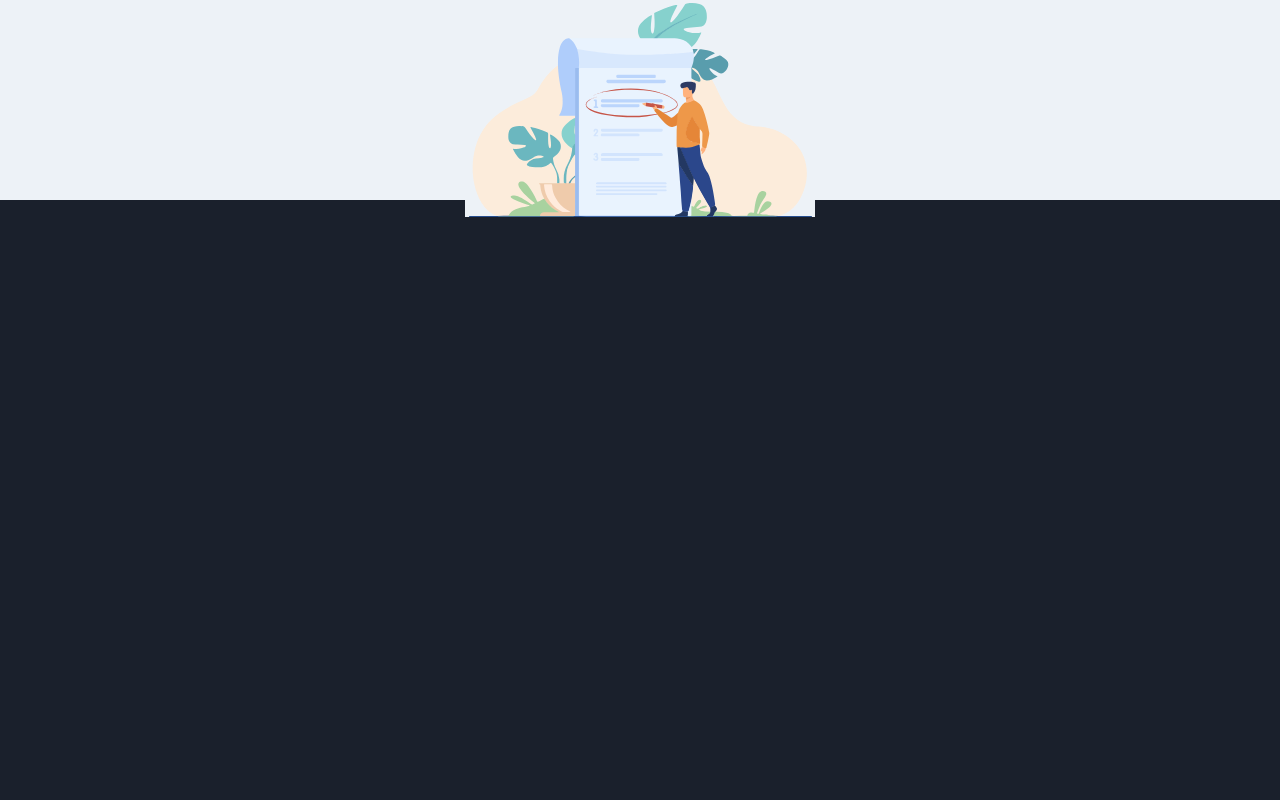
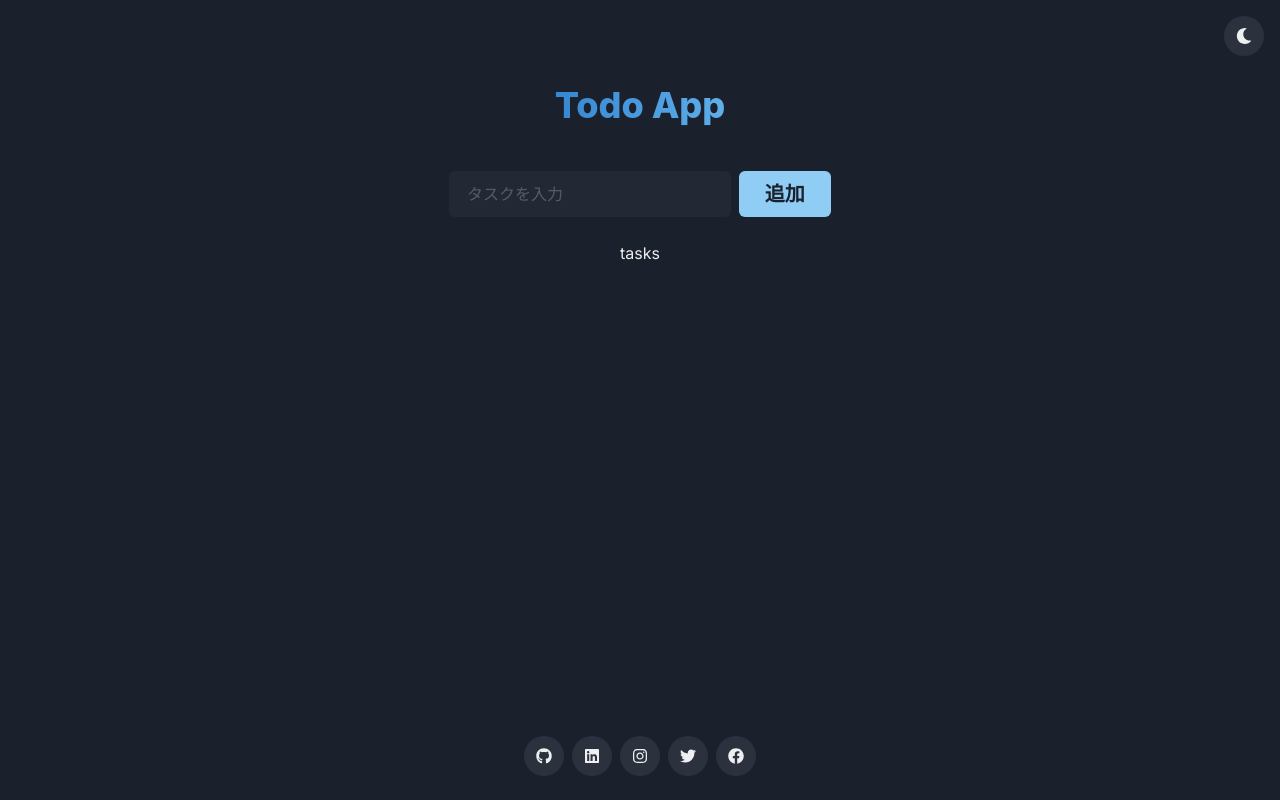
Before and after one commit to ka70/nextjs-tutorial, a Next.js app in the folder todo-app-test/: page / in a window 1280 px wide. Built offline with nearby package versions, Linux system fonts and the light colour scheme.

Commit message:
chakrauiをindexに変更

```diff
--- a/todo-app-test/app/page.tsx
+++ b/todo-app-test/app/page.tsx
@@ -1,13 +1,130 @@
-import { Box, Image, VStack } from '../components/ChakraUi';
+'use client'
+
+import { Flex, Heading, IconButton, Link, VStack, useColorMode, useToast, } from "@chakra-ui/react";
+import { useEffect, useState } from "react";
+import { FaFacebook, FaGithub, FaInstagram, FaLinkedin, FaMoon, FaSun, FaTwitter, } from "react-icons/fa";
+import AddTask from "../components/AddTask";
+import TaskList from "../components/tasks";
+
+
+interface Task {
+  id: number;
+  body: string;
+  check: boolean;
+}
 
 export default function Home() {
-  const imageSrc = './vercel.svg'; // ここに定数としてsrcを設定
+  const toast = useToast();
+  const [tasks, setTasks] = useState<Task[]>(
+    () => JSON.parse(localStorage.getItem("tasks")) || []
+  );
+
+  useEffect(() => {
+    localStorage.setItem("tasks", JSON.stringify(tasks));
+  }, [tasks]);
+
+  function deleteTask(id: number) {
+    const newTasks = tasks.filter((task) => task.id !== id);
+    setTasks(newTasks);
+  }
+
+  function deleteTaskAll() {
+    setTasks([]);
+  }
+
+  function checkTask(id: number) {
+    const newTasksCheck = tasks.map((task) => {
+      if (task.id === id) {
+        task.check = !task.check;
+      }
+      return task;
+    });
+
+    setTasks(newTasksCheck);
+  }
+
+  function updateTask(id: number, body: string, onClose: () => void) {
+    const info = body.trim();
+
+    if (!info) {
+      toast({
+        title: "Digite sua tarefa",
+        position: "top",
+        status: "warning",
+        duration: 2000,
+        isClosable: true,
+      });
+
+      return;
+    }
+
+    const newTasksUpdate = tasks.map((task) => {
+      if (task.id === id) {
+        task.body = body;
+        task.check = false;
+      }
+      return task;
+    });
+
+    setTasks(newTasksUpdate);
+
+    onClose();
+  }
+
+  function addTask(task: Task) {
+    setTasks([...tasks, task]);
+  }
+
+  const { colorMode, toggleColorMode } = useColorMode();
 
   return (
-    <VStack h={200} justify='center' bg='gray.100'>
-      <Box maxW='80%' display='flex' justifyContent='center' alignItems='center' bg='gray.100'>
-        <Image mt='20px' w='98%' maxW='350' src={imageSrc} alt='Sua lista está vazia :(' />
-      </Box>
+    <VStack p={4} minH="100vh" pb={28}>
+      <IconButton
+        icon={colorMode === "light" ? <FaSun /> : <FaMoon />}
+        isRound
+        size="md"
+        alignSelf="flex-end"
+        onClick={toggleColorMode}
+      />
+
+      <Heading
+        p="5"
+        fontWeight="extrabold"
+        size="xl"
+        bgGradient="linear(to-l, blue.300, blue.500)"
+        bgClip="text"
+      >
+        Todo App
+      </Heading>
+      <AddTask addTask={addTask} />
+      <TaskList
+        tasks={tasks}
+        updateTask={updateTask}
+        deleteTask={deleteTask}
+        deleteTaskAll={deleteTaskAll}
+        checkTask={checkTask}
+      />
+
+      <Flex position="absolute" bottom="5">
+        <Link href="https://github.com/raminhuk" target="_blank">
+          <IconButton icon={<FaGithub />} isRound size="md" m="1" />
+        </Link>
+        <Link
+          href="https://www.linkedin.com/in/fabio-junior-raminhuk-740669121/"
+          target="_blank"
+        >
+          <IconButton icon={<FaLinkedin />} isRound size="md" m="1" />
+        </Link>
+        <Link href="https://www.instagram.com/fabiormk/" target="_blank">
+          <IconButton icon={<FaInstagram />} isRound size="md" m="1" />
+        </Link>
+        <Link href="https://twitter.com/fabio_rmk" target="_blank">
+          <IconButton icon={<FaTwitter />} isRound size="md" m="1" />
+        </Link>
+        <Link href="https://www.facebook.com/fabio.raminhuk" target="_blank">
+          <IconButton icon={<FaFacebook />} isRound size="md" m="1" />
+        </Link>
+      </Flex>
     </VStack>
-  )
+  );
 }
```
Also changed, not shown: todo-app-test/components/index.tsx (renamed from todo-app-test/components/ChakraUi.tsx).
